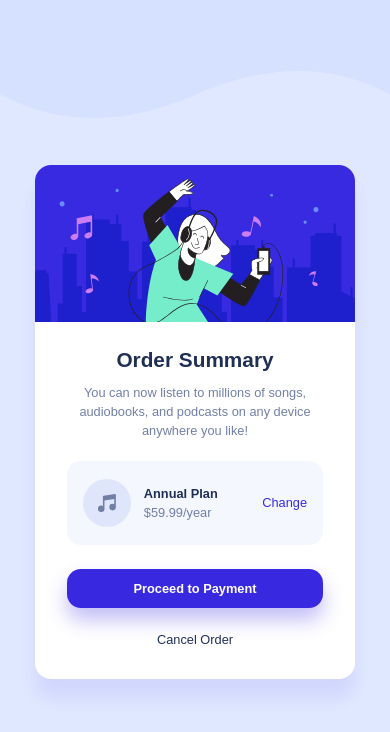
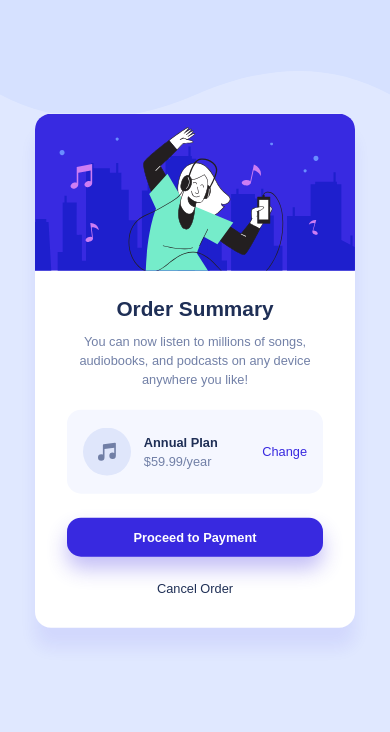
Before and after one commit to rajibul-dev/frontend-mentor-order-summery-component, a plain HTML site: page index.html in a window 390 px wide. Drawn offline with Linux system fonts and the light colour scheme.

Commit message:
tired now

```diff
--- a/style.css
+++ b/style.css
@@ -200,4 +200,8 @@ IMAGE CHANGE
   html {
     height: 100%;
   }
+
+  .card {
+    transform: translateY(-10%);
+  }
 }
```
